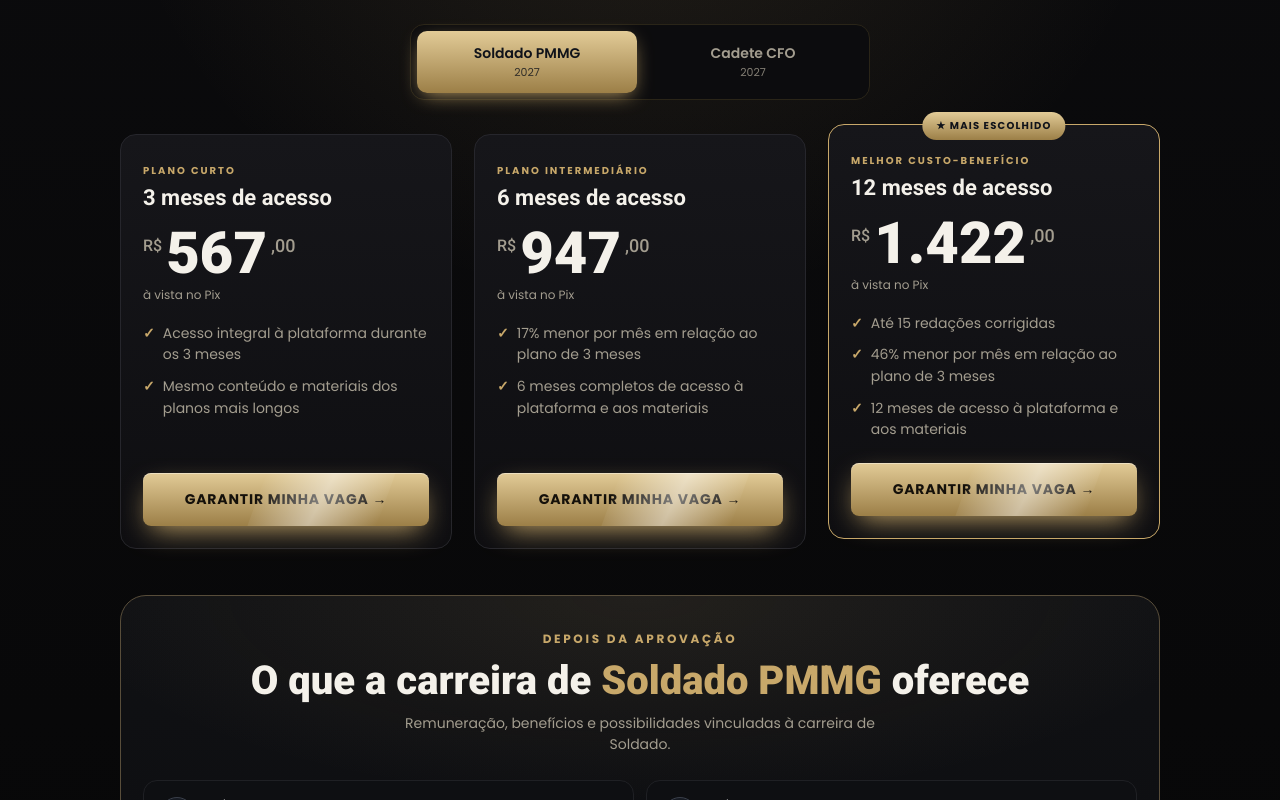
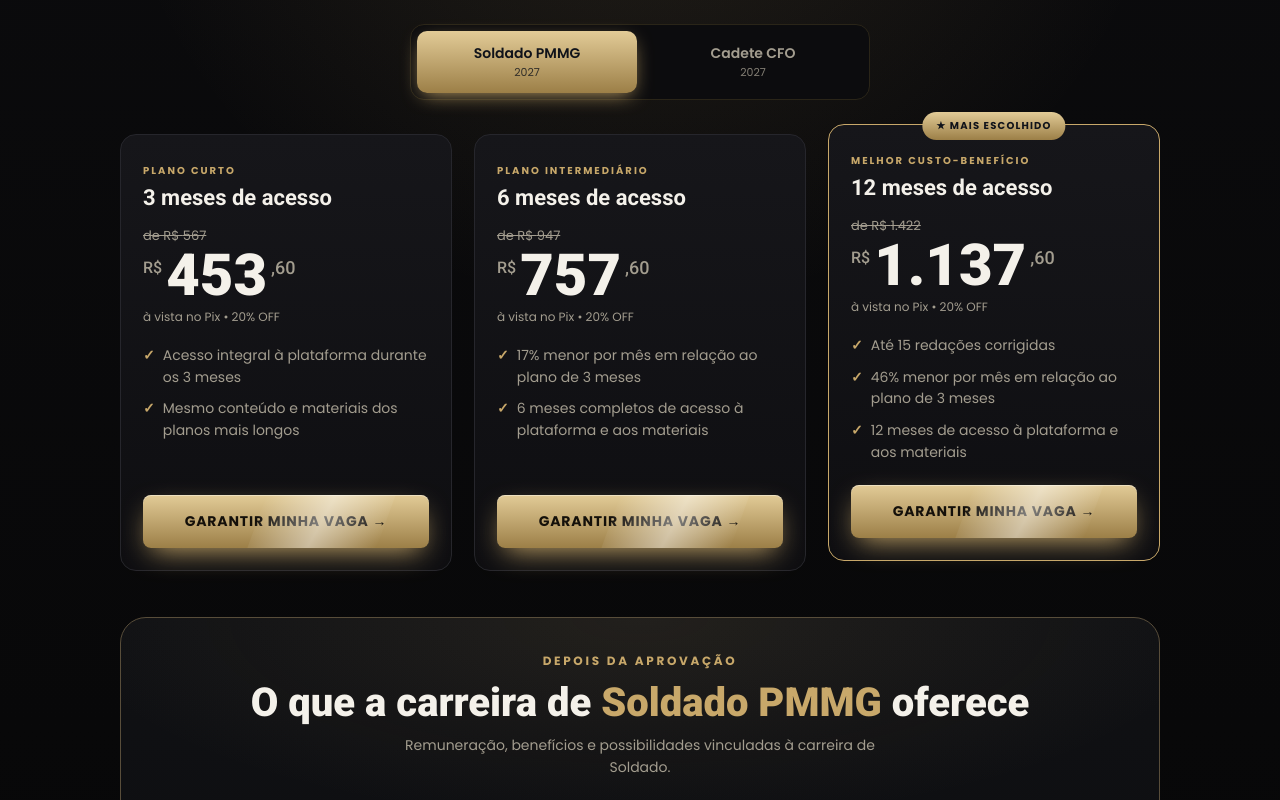
Before and after one commit to adegamalibu905-commits/Grupo-1, a Next.js app: page / in a window 1280 px wide. Shown: the part 1840-2640 px from the top of the page. Built offline with nearby package versions, Linux system fonts and the light colour scheme; no server answers.

Commit message:
Atualizar o Plans.tsx

```diff
--- a/src/components/Plans.tsx
+++ b/src/components/Plans.tsx
@@ -4,6 +4,7 @@ import type { Content } from "@/config/site";
 import CheckoutModal, { type Selection } from "./CheckoutModal";
 import Reveal from "./Reveal";
 import { useTween } from "./CountUp";
+import { computePrice } from "@/lib/coupons";
 
 function Price({ v }: { v: number }) {
   const n = useTween(v);
@@ -28,18 +29,25 @@ export default function Plans({ data, career }: { data: Content["plans"]; career
         ))}
       </div>
       <div className="plans">
-        {track.plans.map((p, i) => (
+        {track.plans.map((p, i) => {
+          const orig = Math.round(p.price * 100);
+          const info = computePrice(orig);
+          const off = info.percent > 0;
+          return (
           <div key={i} className={`plan ${p.featured ? "feat" : ""}`}>
             {p.featured && <span className="ribbon">{data.ribbon}</span>}
             <span className="lbl">{p.label}</span>
             <h3>{p.name}</h3>
-            {p.oldPrice > 0 && <div className="old">de R$ {p.oldPrice.toLocaleString("pt-BR")}</div>}
-            <Price v={p.price} />
-            <div className="pnote">{data.priceNote}</div>
+            {off
+              ? <div className="old">de R$ {p.price.toLocaleString("pt-BR")}</div>
+              : p.oldPrice > 0 && <div className="old">de R$ {p.oldPrice.toLocaleString("pt-BR")}</div>}
+            <Price v={info.totalCents / 100} />
+            <div className="pnote">{data.priceNote}{off ? ` • ${info.percent}% OFF` : ""}</div>
             <ul className="checks">{p.features.map((x, j) => <li key={j}>{x}</li>)}</ul>
-            <button className="btn btn-gold" onClick={() => setSel({ track: track.id, plan: p.id, title: `${track.label} — ${p.name}`, priceCents: Math.round(p.price * 100) })}>{data.cta}</button>
+            <button className="btn btn-gold" onClick={() => setSel({ track: track.id, plan: p.id, title: `${track.label} — ${p.name}`, priceCents: info.totalCents, originalCents: orig })}>{data.cta}</button>
           </div>
-        ))}
+          );
+        })}
       </div>
 
       <Reveal>
```
